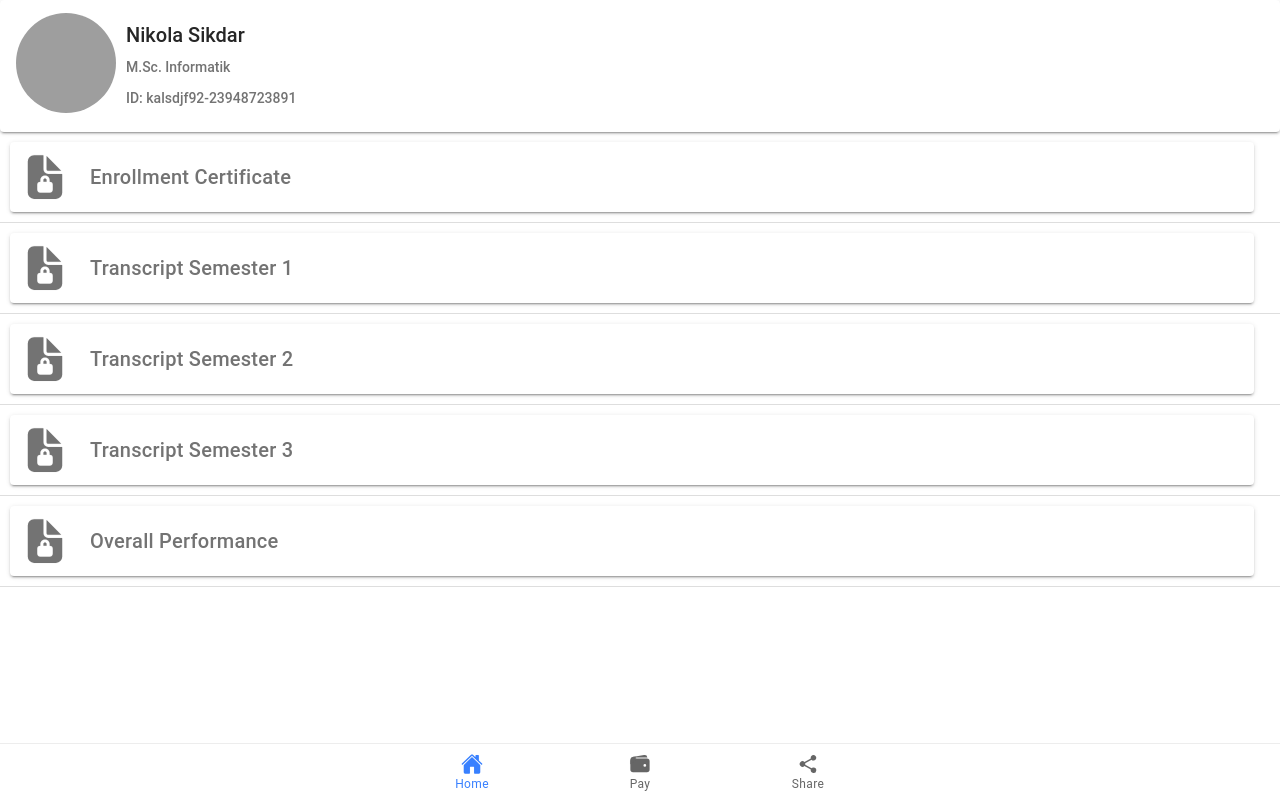
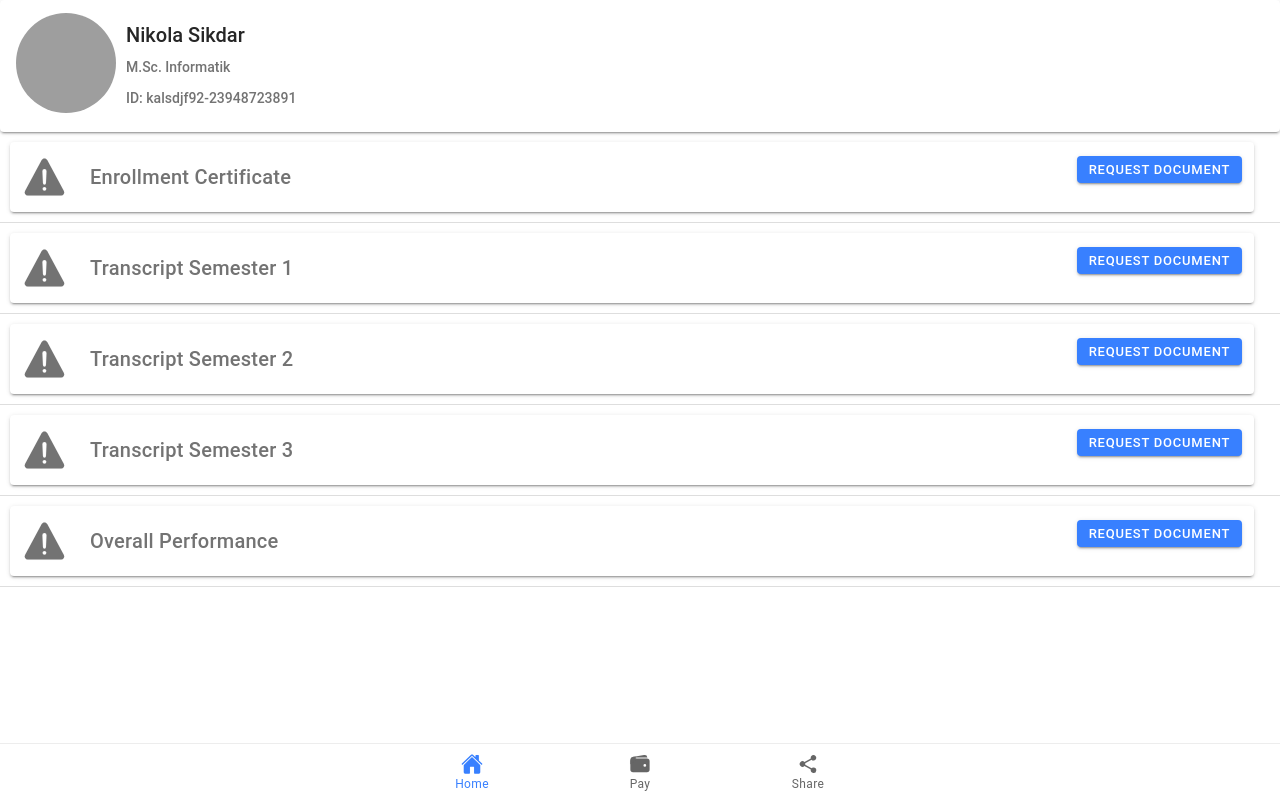
Before and after one commit to Selich/unidrei-app, a React (Create React App) app: page /home in a window 1280 px wide. Built offline with nearby package versions, Linux system fonts and the light colour scheme; grey boxes are pictures that could not be loaded.

Commit message:
add states to the DocumentCard

```diff
--- a/src/components/Home/Documents/Documents.tsx
+++ b/src/components/Home/Documents/Documents.tsx
@@ -13,15 +13,16 @@ import {
     useIonModal,
 } from "@ionic/react";
 import {
-    documentLock as DocumentLockIcon,
-    document as DocumentIcon,
+    warning as WarningIcon,
+    shieldCheckmark as ShieldCheckMarkIcon,
+    globe as GlobeIcon,
 } from "ionicons/icons";
 import "./Document.css";
 
 interface DocumentsProps {}
 interface DocumentCardProps {
     title: string;
-    locked: boolean;
+    state: "STATE_REQUEST" | "STATE_PRIVATE" | "STATE_MINTED";
 }
 
 const documentsList = [
@@ -45,7 +46,7 @@ export const Documents: FC<DocumentsProps> = () => {
                     style={{ padding: 0 }}
                     onClick={() => present()}
                 >
-                    <DocumentCard title={document} locked={true} />
+                    <DocumentCard title={document} state={"STATE_REQUEST"} />
                 </IonItemDivider>
             ))}
         </div>
@@ -55,12 +56,24 @@ export const Documents: FC<DocumentsProps> = () => {
 const DocumentCard: FC<DocumentCardProps> = (props) => {
     return (
         <IonCard className={"document-container"}>
-            {props.locked ? (
-                <IonIcon icon={DocumentLockIcon} className={"document-icon"} />
+            {props.state === "STATE_REQUEST" ? (
+                <IonIcon icon={WarningIcon} className={"document-icon"} />
+            ) : props.state === "STATE_PRIVATE" ? (
+                <IonIcon
+                    icon={ShieldCheckMarkIcon}
+                    className={"document-icon"}
+                />
             ) : (
-                <IonIcon icon={DocumentIcon} className={"document-icon"} />
+                <IonIcon icon={GlobeIcon} className={"document-icon"} />
             )}
             <IonTitle>{props.title}</IonTitle>
+            {props.state === "STATE_REQUEST" ? (
+                <IonButton>Request Document</IonButton>
+            ) : props.state === "STATE_PRIVATE" ? (
+                <IonButton>Mint</IonButton>
+            ) : (
+                <IonButton>Share</IonButton>
+            )}
         </IonCard>
     );
 };
@@ -98,5 +111,5 @@ const DocumentModal: FC<any> = ({ onDismiss }: { onDismiss: () => void }) => {
 
 DocumentCard.defaultProps = {
     title: "Default Name",
-    locked: true,
+    state: "STATE_REQUEST",
 };
```
